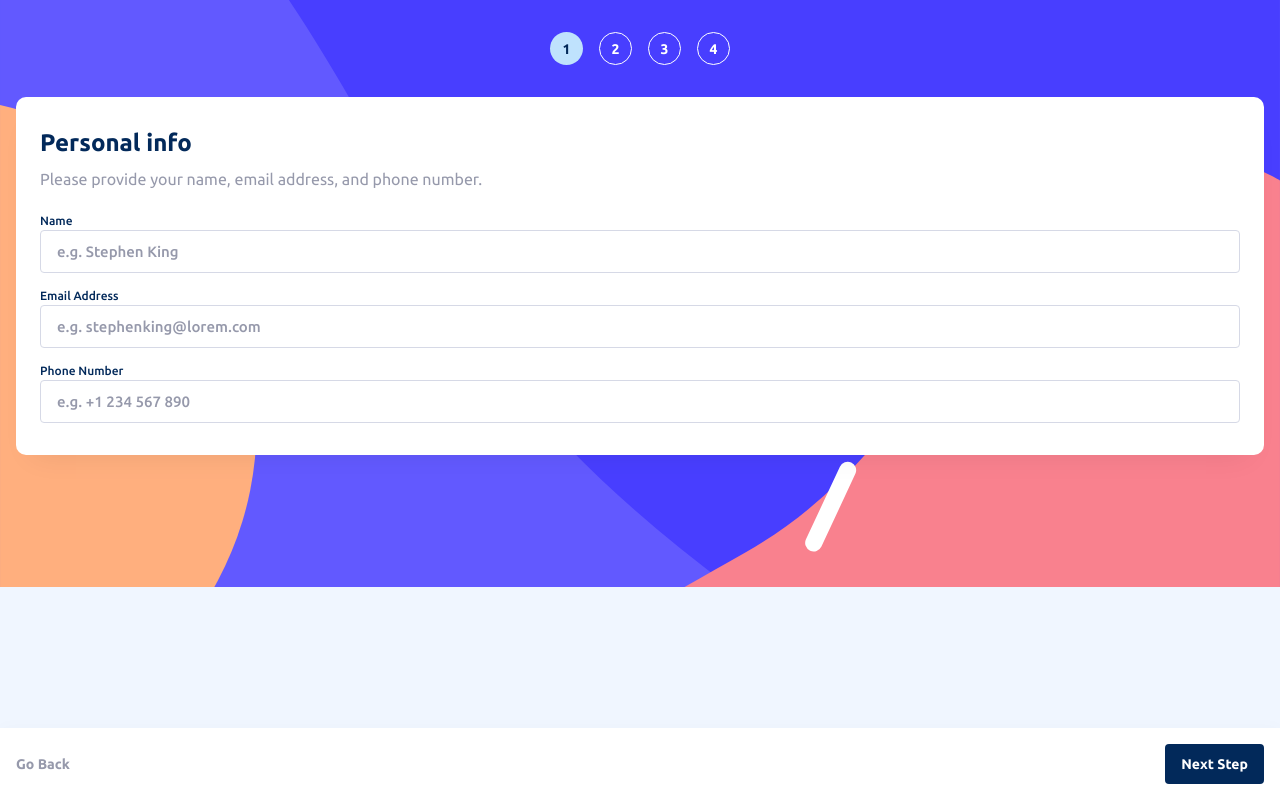
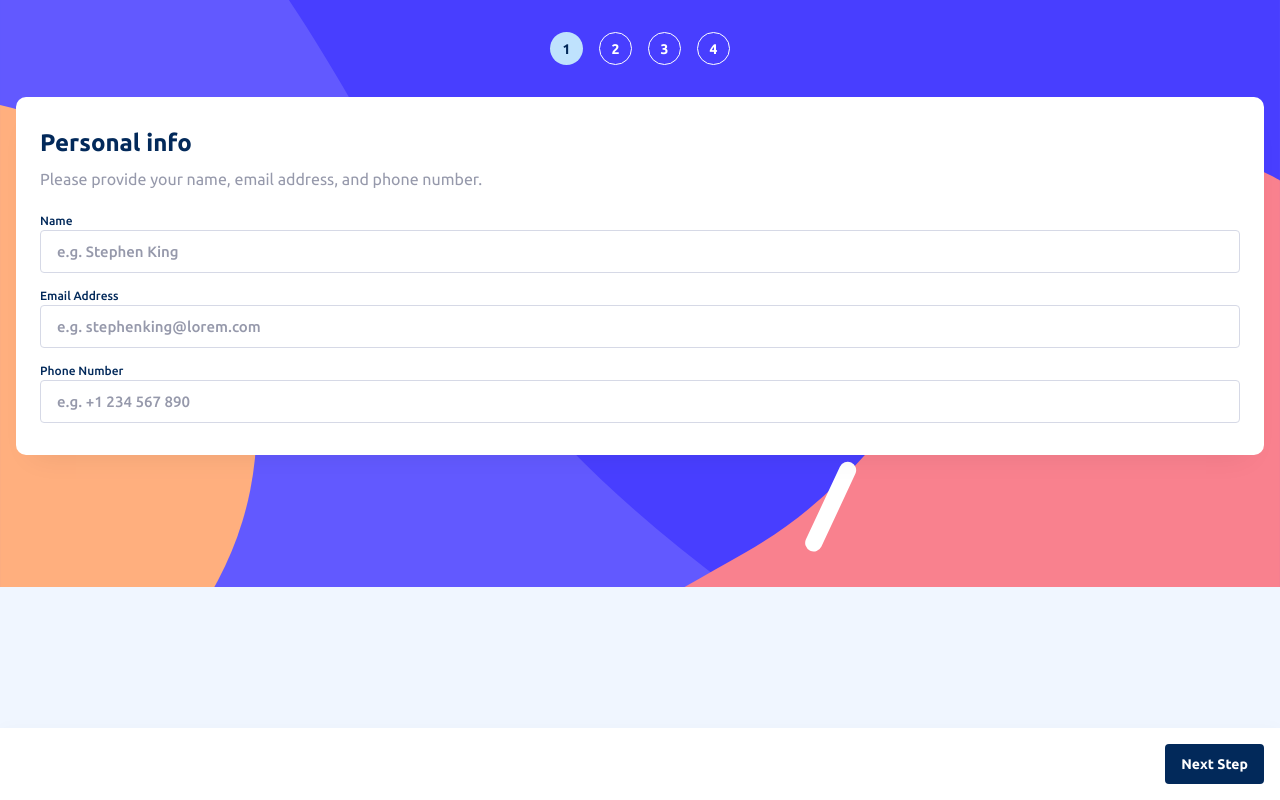
Before and after one commit to Tyzer33/Multi-step-form, a React (Vite) app: page / in a window 1280 px wide. Built offline with nearby package versions, Linux system fonts and the light colour scheme.

Commit message:
Update NavigationButtons component layout

```diff
--- a/src/components/NavigationButtons.tsx
+++ b/src/components/NavigationButtons.tsx
@@ -15,6 +15,8 @@ const Next = styled.button`
   color: ${colors.tertiaryClr};
   padding: 0.75rem 1rem;
   border-radius: 0.25rem;
+
+  margin-left: auto; // Keep "Next Step" on the right when "Go Back" is not displayed
 `
 
 const Confirm = styled(Next)`
@@ -26,9 +28,11 @@ function NavigationButtons() {
 
   return (
     <Container>
-      <button type="button" onClick={setPrevStep}>
-        Go Back
-      </button>
+      {currentStep > 0 && (
+        <button type="button" onClick={setPrevStep}>
+          Go Back
+        </button>
+      )}
       {currentStep === 3 ? (
         <Confirm type="button" onClick={confirm}>
           Confirm
```
